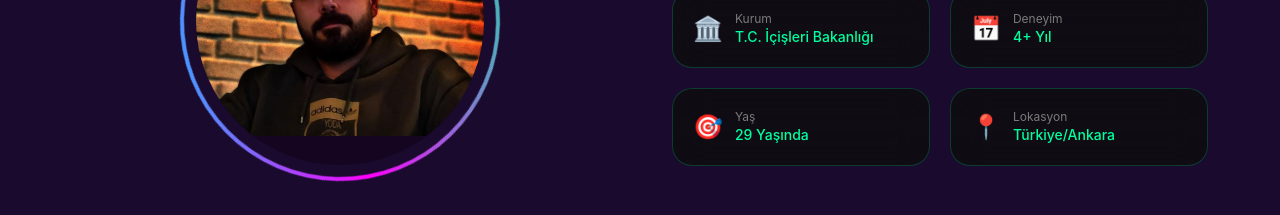
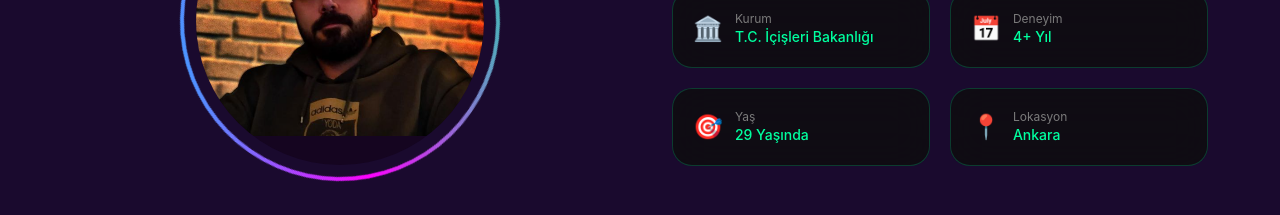
Before and after one commit to taylanozdemirr/taylanozdemir, a React (Vite) app: page / in a window 1280 px wide. Shown: the part 1360-1575 px from the top of the page. Built offline with nearby package versions, Linux system fonts and the light colour scheme.

Commit message:
fix: fix

```diff
--- a/src/data/portfolio.ts
+++ b/src/data/portfolio.ts
@@ -67,6 +67,6 @@ export const personalInfo = {
     age: 29,
     experience: "4+ Yıl",
     company: "T.C. İçişleri Bakanlığı",
-    location: "Türkiye/Ankara",
+    location: "Ankara",
     bio: "T.C. İçişleri Bakanlığı'nda güvenlik odaklı, kritik sistemler geliştiriyorum. Modern web teknolojileri ve kullanıcı deneyimi tasarımı konularında uzmanlaşmış bir Frontend Developer olarak, karmaşık sorunlara zarif çözümler üretmeye odaklanıyorum."
 };
```
